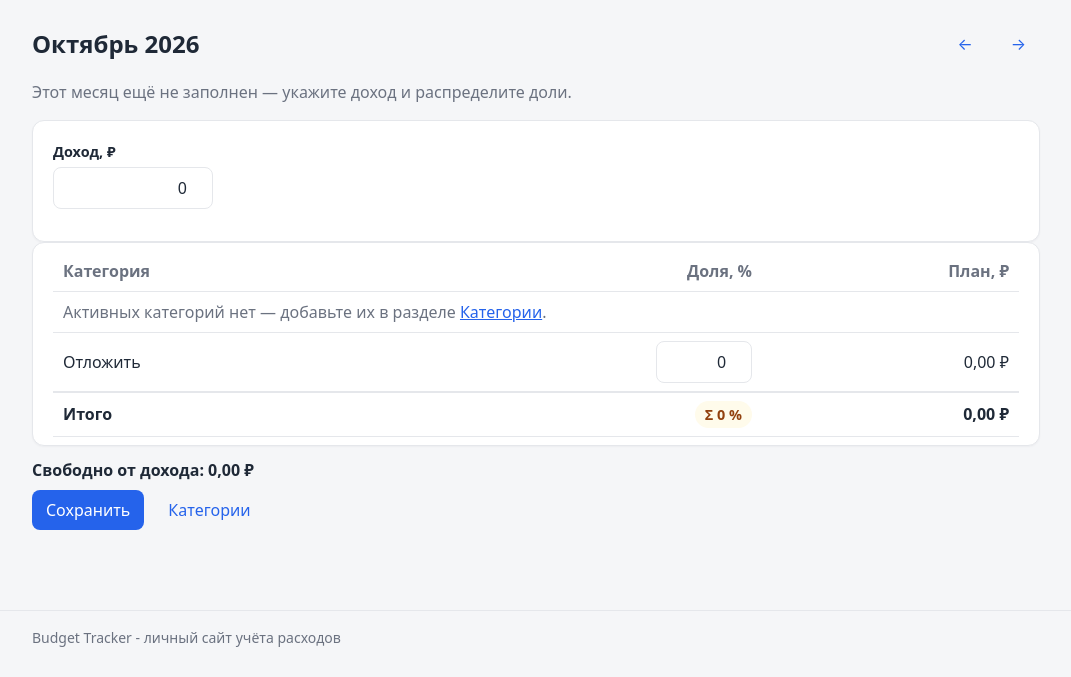
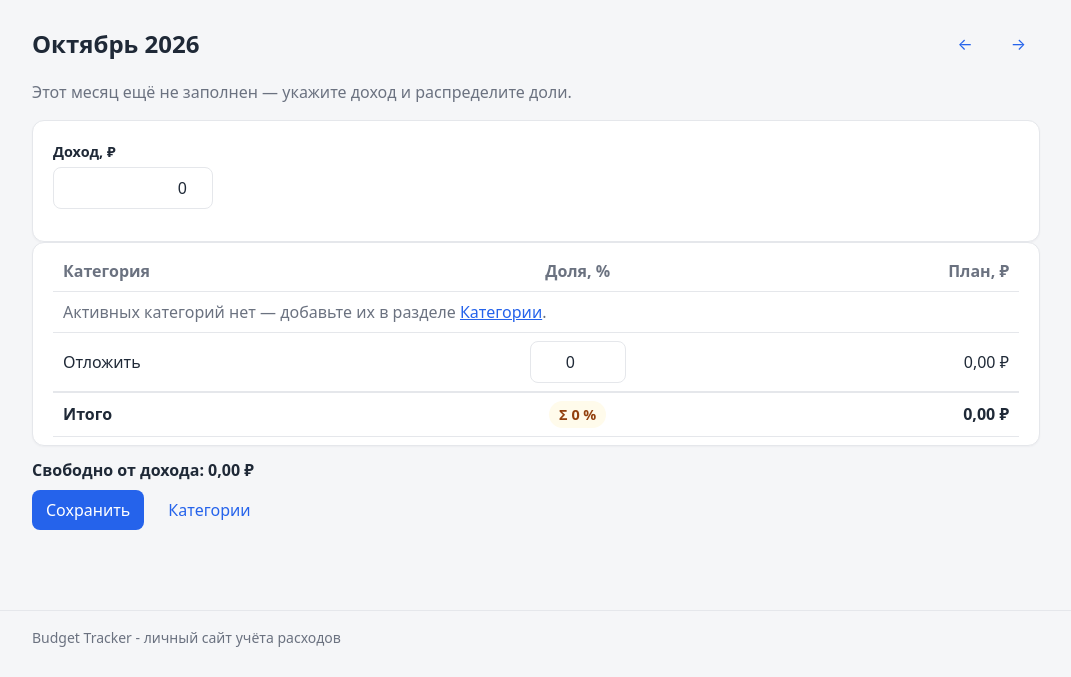
Before and after one commit to McMorsh/budget_tracker, a Django app: page /budget/ in a window 1280 px wide. Shown: the part 61-738 px from the top of the page, without its empty margins (104-1175 px from the left). Run offline with Django 5.2, Linux system fonts and the light colour scheme; the visitor is signed in with stand-in values (Sample User, id 1); data that the repository does not hold is empty.

Commit message:
style: polish month screen controls
Center percent inputs and column, clearer copy button.

```diff
--- a/static/css/style.css
+++ b/static/css/style.css
@@ -107,8 +107,11 @@ input:focus, select:focus, textarea:focus { outline: 2px solid var(--accent-soft
 /* Экран распределения месяца */
 .month-actions { display: flex; align-items: center; gap: 10px; flex-wrap: wrap; }
 .month-actions form { margin: 0; }
-input.cell-input { width: 96px; text-align: right; }
+/* Цифры по центру — не жмутся к стрелкам-счётчику у правого края поля. */
+input.cell-input { width: 96px; text-align: center; }
 input.money-input { width: 160px; text-align: right; }
+/* Колонка «Доля, %»: значения и заголовок по центру, как и цифры в полях. */
+.table th.pct, .table td.pct { text-align: center; font-variant-numeric: tabular-nums; }
 .plan-table .total-row td { font-weight: 600; border-top: 2px solid var(--border); }
 .badge { display: inline-block; padding: 3px 10px; border-radius: 999px; font-size: .9rem; font-variant-numeric: tabular-nums; }
 .badge-ok { background: #ecfdf5; color: #065f46; }
--- a/templates/budget/month.html
+++ b/templates/budget/month.html
@@ -16,7 +16,10 @@
     {% if copy_source %}
       <form method="post" action="{% url 'budget:month_copy' year month %}">
         {% csrf_token %}
-        <button type="submit" class="button">Скопировать из {{ copy_source.title }}</button>
+        <button type="submit" class="button"
+                title="Копирует доход, «отложить» и доли категорий из предыдущего месяца">
+          Скопировать распределение процентов из «{{ copy_source.title }}»
+        </button>
       </form>
     {% endif %}
   </div>
@@ -42,7 +45,7 @@
       <thead>
         <tr>
           <th>Категория</th>
-          <th class="num">Доля, %</th>
+          <th class="pct">Доля, %</th>
           <th class="num">План, ₽</th>
         </tr>
       </thead>
@@ -53,7 +56,7 @@
               {{ row.category.name }}
               {% if row.archived %}<span class="muted">(в архиве)</span>{% endif %}
             </td>
-            <td class="num">{{ row.field }} {{ row.field.errors }}</td>
+            <td class="pct">{{ row.field }} {{ row.field.errors }}</td>
             <td class="num" data-amount>{{ row.amount|rubles:"2" }}</td>
           </tr>
         {% empty %}
@@ -66,14 +69,14 @@
         {% endfor %}
         <tr>
           <td>Отложить</td>
-          <td class="num">{{ form.savings_percent }} {{ form.savings_percent.errors }}</td>
+          <td class="pct">{{ form.savings_percent }} {{ form.savings_percent.errors }}</td>
           <td class="num" data-amount>{{ savings_amount|rubles:"2" }}</td>
         </tr>
       </tbody>
       <tfoot>
         <tr class="total-row">
           <td>Итого</td>
-          <td class="num">
+          <td class="pct">
             <span class="badge {% if balanced %}badge-ok{% else %}badge-warn{% endif %}">
               Σ <span id="sum-percent">{{ sum_percent }}</span> %
             </span>
```
Also changed, not shown: budget/README.md.
